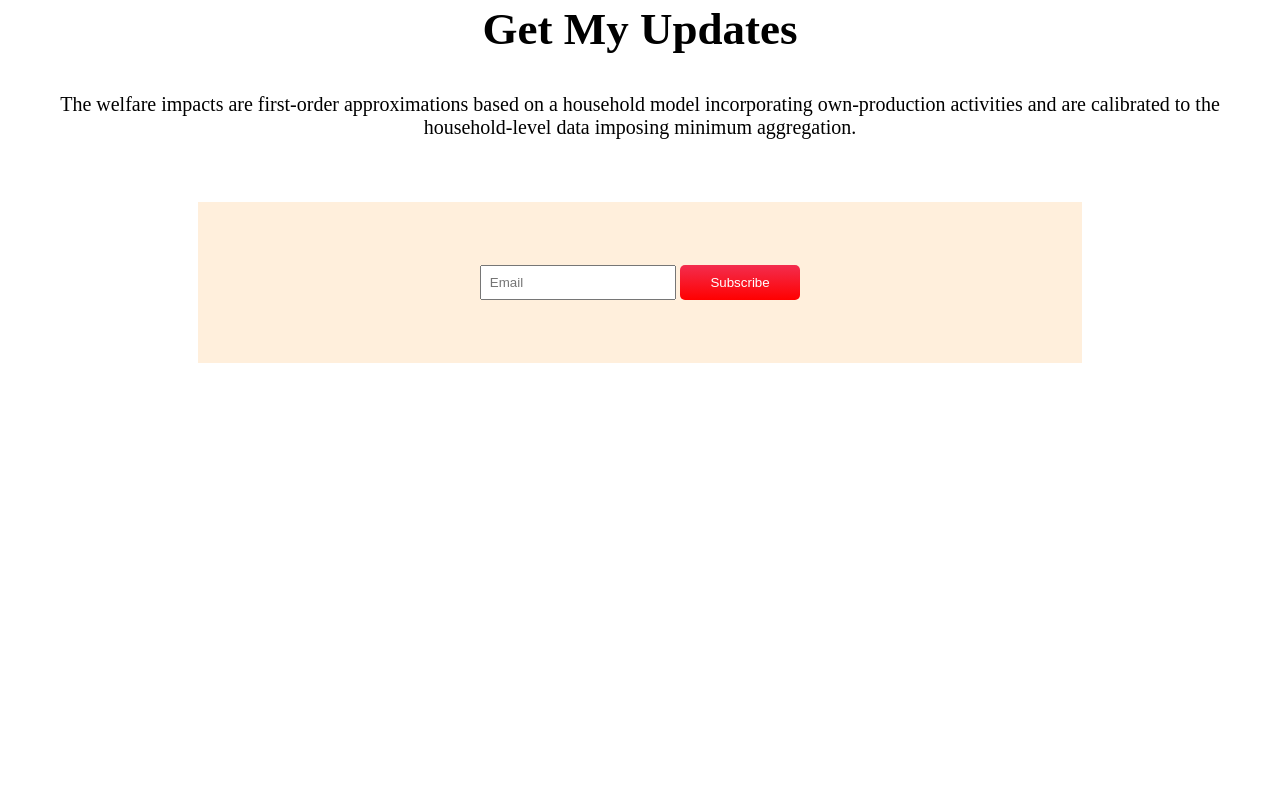
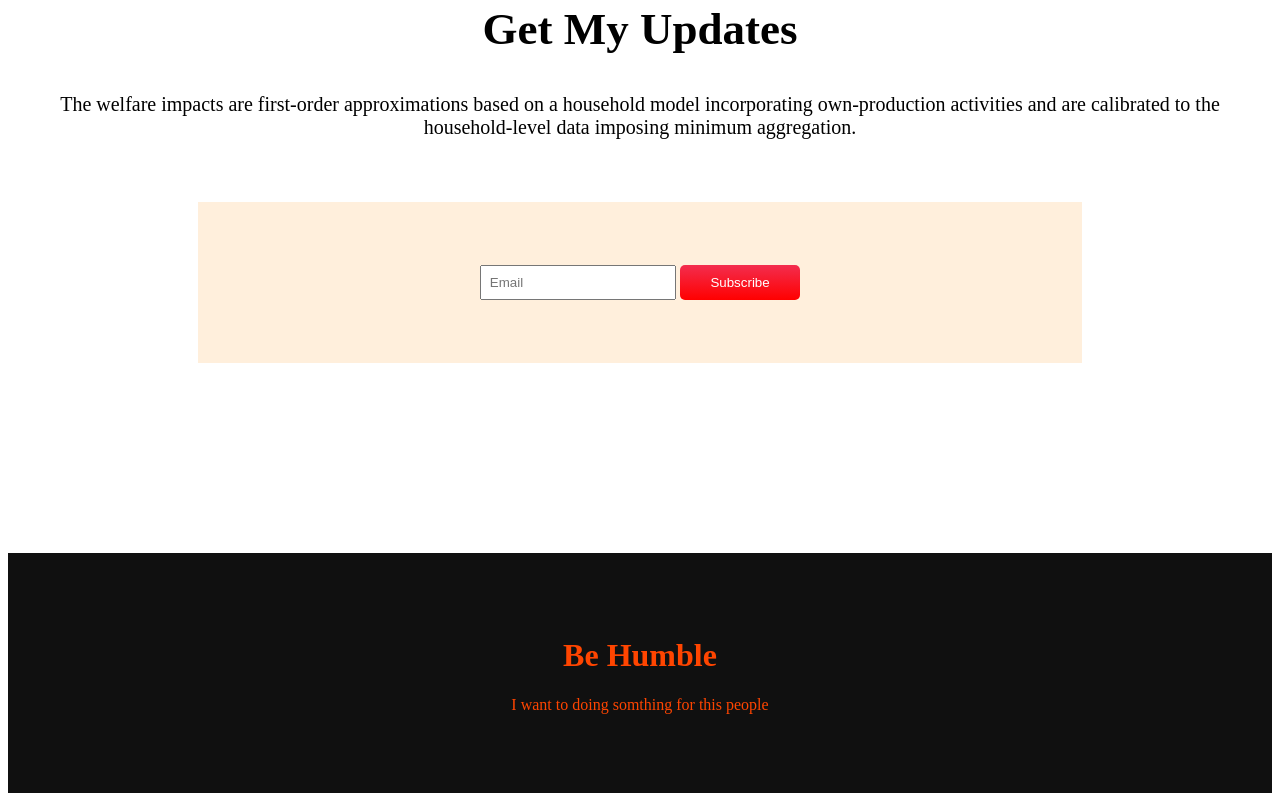
Before and after one commit to atikurrahman01/Donate-Your-People, a plain HTML site: page index.html in a window 1280 px wide. Shown: the part 3223-4024 px from the top of the page. Before the commit the page ends 3776 px from the top, so only its background shows below. Drawn offline with Linux system fonts and the light colour scheme.

Commit message:
add the footer

```diff
--- a/index.html
+++ b/index.html
@@ -167,6 +167,10 @@
         <div class="email-container"> <input class="email" placeholder="Email" type="email" name="Email" id=""> <button
                 class="btn-container btn2">Subscribe</button></div>
     </section>
+    <footer class="footer-container">
+        <h1 class="footer-header">Be Humble</h1>
+        <p>I want to doing somthing for this people</p>
+    </footer>
 </body>
 
 </html>
--- a/style.css
+++ b/style.css
@@ -146,3 +146,10 @@
     padding: 1%;
 
 }
+
+.footer-container {
+    text-align: center;
+    background-color: rgba(0, 0, 0, 0.938);
+    color: orangered;
+    padding: 5%
+}
```
